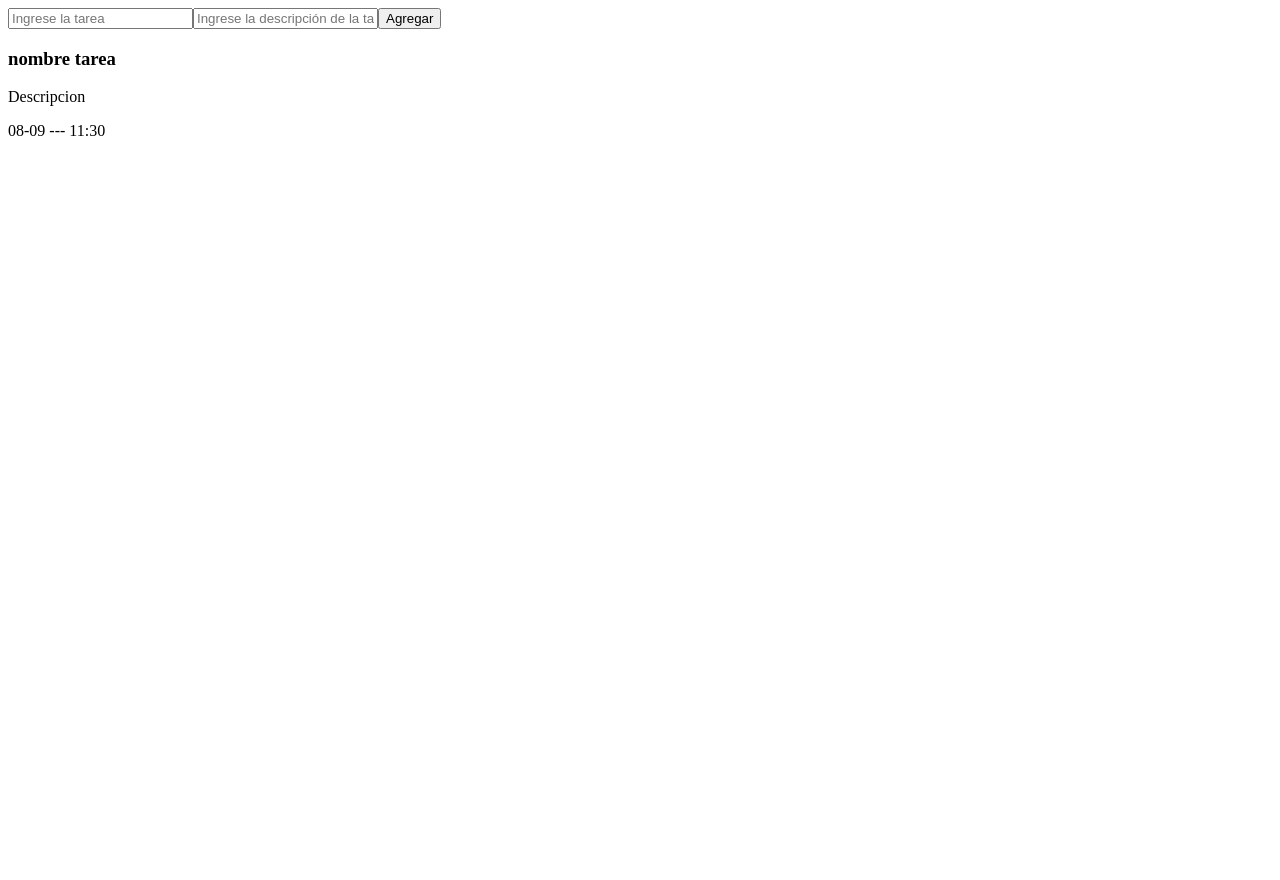
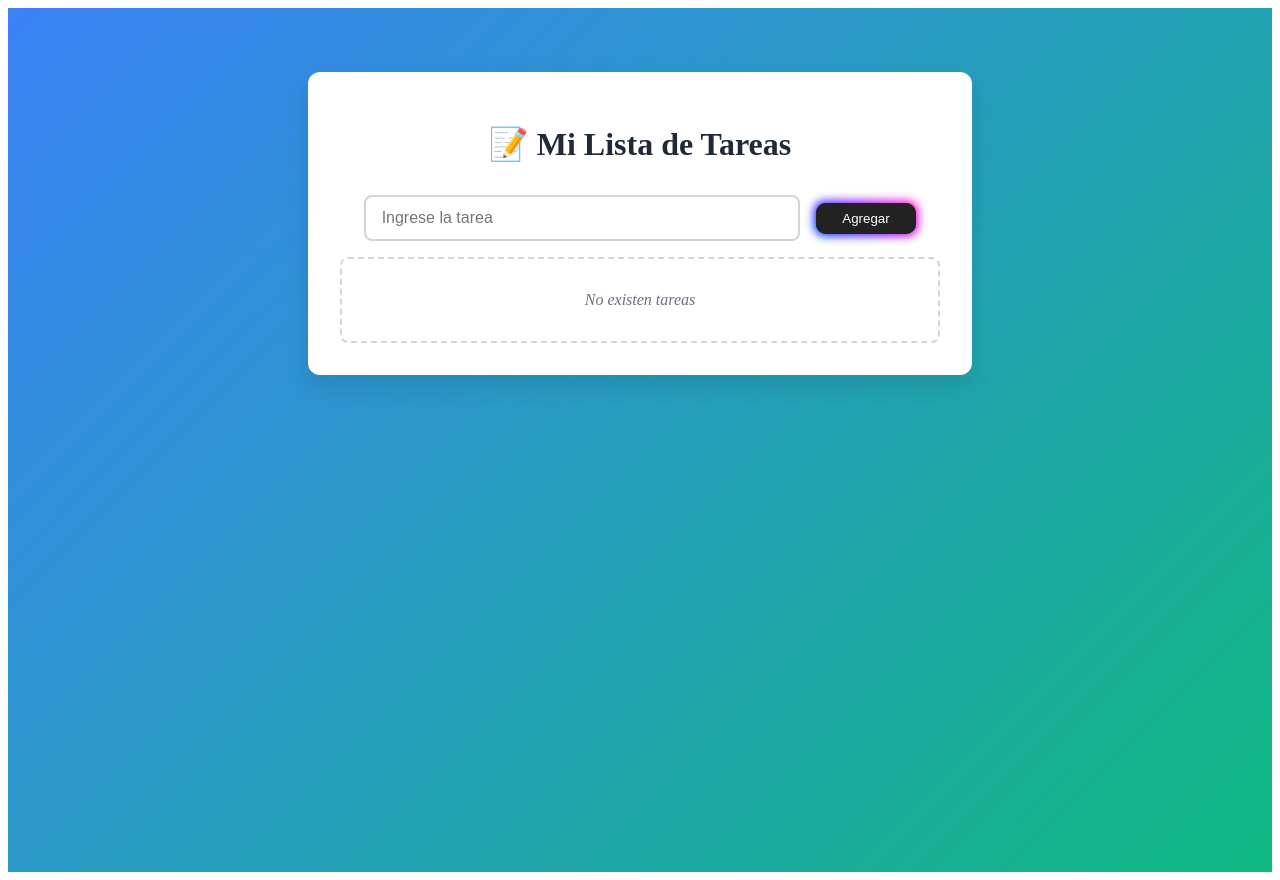
Before and after one commit to JeaustinCfwd/Todo-list-React, a React (Vite) app in the folder todo-list/: page / in a window 1280 px wide. Before the commit the page ends 800 px from the top, so only its background shows below. Built offline with nearby package versions, Linux system fonts and the light colour scheme.

Commit message:
estilos css bastante avanzados

```diff
--- /dev/null
+++ b/todo-list/db.json
@@ -0,0 +1 @@
+{"tasks":[]}
--- a/todo-list/src/components/InputTarea.jsx
+++ b/todo-list/src/components/InputTarea.jsx
@@ -2,10 +2,9 @@ import React from 'react'
 
 const InputTarea = () => {
   return (
-    <div>
-      <input type="text" placeholder='Ingrese la tarea'/>
-      <input type="text" placeholder='Ingrese la descripción de la tarea'/>
-      <button>Agregar</button>
+    <div className='form-group'>
+      <input className='input-form' type="text" placeholder='Ingrese la tarea'/>
+      <button className='button-form'>Agregar</button>
     </div>
   )
 }
--- a/todo-list/src/pages/Inicio.jsx
+++ b/todo-list/src/pages/Inicio.jsx
@@ -1,11 +1,79 @@
-import React from 'react'
+import React, { useState } from 'react'
 import InputTarea from '../components/InputTarea'
 import Tarea from '../components/Tarea'
+import '../styles/TodoApp.css'
+
 const Inicio = () => {
+  const [tasks, setTasks] = useState([])
+  const [alert, setAlert] = useState('')
+
+  // Función para agregar tarea
+  const addTask = (newTask) => {
+    setTasks([...tasks, newTask])
+    setAlert('') // Limpia la alerta si había una
+  }
+
+  // Función para mostrar alerta
+  const showAlert = (message) => {
+    setAlert(message)
+
+  }
+
+  // Función para completar/descompletar tarea
+  const toggleComplete = (taskId) => {
+    setTasks(tasks.map(task =>
+      task.id === taskId ? { ...task, completed: !task.completed } : task
+    ))
+  }
+
+  // Función para eliminar tarea
+  const deleteTask = (taskId) => {
+    setTasks(tasks.filter(task => task.id !== taskId))
+  }
+
+  // Contar tareas completadas
+  const completedCount = tasks.filter(task => task.completed).length
+
   return (
-    <div>
-      <InputTarea/>
-      <Tarea/>
+    <div className="fondo">
+      <div className="todo-container">
+        <h1 className="todo-title">📝 Mi Lista de Tareas</h1>
+
+        {/* Mostrar alerta si existe */}
+        {alert && (
+          <div className="alert">
+            {alert}
+          </div>
+        )}
+
+        {/* Contador de tareas completadas */}
+        {tasks.length > 0 && (
+          <div className="tasks-counter">
+            Tareas completadas: {completedCount} de {tasks.length}
+          </div>
+        )}
+
+        {/* Formulario para agregar tareas */}
+        <InputTarea onAddTask={addTask} showAlert={showAlert} />
+
+        {/* Lista de tareas o mensaje vacío */}
+        {tasks.length === 0 ? (
+          <div className="empty-state">
+            No existen tareas
+          </div>
+        ) : (
+          <div className="todo-list">
+            {tasks.map(task => (
+              <Tarea
+                key={task.id}
+                task={task}
+                onToggleComplete={toggleComplete}
+                onDeleteTask={deleteTask}
+              />
+            ))}
+          </div>
+        )}
+      </div>
     </div>
   )
 }
--- a/todo-list/src/styles/TodoApp.css
+++ b/todo-list/src/styles/TodoApp.css
@@ -0,0 +1,141 @@
+.fondo {
+  min-height: 100vh;
+  display: flex;
+  flex-direction: column;
+  align-items: center;
+  justify-content: flex-start;
+  padding: 2rem;
+  background: linear-gradient(135deg, #3b82f6 0%, #10b981 100%);
+}
+
+.todo-container {
+  background: white;
+  border-radius: 12px;
+  box-shadow: 0 10px 25px rgba(0, 0, 0, 0.1);
+  padding: 2rem;
+  width: 100%;
+  max-width: 600px;
+  margin-top: 2rem;
+}
+
+.todo-title {
+  text-align: center;
+  color: #1f2937;
+  margin-bottom: 2rem;
+  font-size: 2rem;
+  font-weight: bold;
+}
+
+.empty-state {
+  text-align: center;
+  color: #6b7280;
+  font-style: italic;
+  padding: 2rem;
+  border: 2px dashed #d1d5db;
+  border-radius: 8px;
+  margin-top: 1rem;
+}
+
+.alert {
+  background-color: #fef2f2;
+  border: 1px solid #fecaca;
+  color: #dc2626;
+  padding: 0.75rem 1rem;
+  border-radius: 6px;
+  margin-bottom: 1rem;
+  text-align: center;
+}
+
+.tasks-counter {
+  text-align: center;
+  margin-bottom: 1rem;
+  color: #4b5563;
+  font-weight: 500;
+}
+
+.input-form {
+  width: 100%;
+  max-width: 400px;
+  padding: 0.75rem 1rem;
+  font-size: 1rem;
+  border: 2px solid #d1d5db;
+  border-radius: 8px;
+}
+
+
+.button-form {
+  padding: 0.6em 2em;
+  border: none;
+  outline: none;
+  color: rgb(255, 255, 255);
+  background: #111;
+  cursor: pointer;
+  position: relative;
+  z-index: 0;
+  border-radius: 10px;
+  user-select: none;
+  -webkit-user-select: none;
+  touch-action: manipulation;
+}
+
+.button-form:before {
+  content: "";
+  background: linear-gradient(
+    45deg,
+    #ff0000,
+    #ff7300,
+    #fffb00,
+    #48ff00,
+    #00ffd5,
+    #002bff,
+    #7a00ff,
+    #ff00c8,
+    #ff0000
+  );
+  position: absolute;
+  top: -2px;
+  left: -2px;
+  background-size: 400%;
+  z-index: -1;
+  filter: blur(5px);
+  -webkit-filter: blur(5px);
+  width: calc(100% + 4px);
+  height: calc(100% + 4px);
+  animation: glowing-button-form 20s linear infinite;
+  transition: opacity 0.3s ease-in-out;
+  border-radius: 10px;
+}
+
+@keyframes glowing-button-form {
+  0% {
+    background-position: 0 0;
+  }
+  50% {
+    background-position: 400% 0;
+  }
+  100% {
+    background-position: 0 0;
+  }
+}
+
+.button-form:after {
+  z-index: -1;
+  content: "";
+  position: absolute;
+  width: 100%;
+  height: 100%;
+  background: #222;
+  left: 0;
+  top: 0;
+  border-radius: 10px;
+}
+
+
+.form-group {
+  display: flex;
+  justify-content: center;
+  align-items: center;
+  gap: 1rem; /* separa el input del botón */
+  flex-wrap: wrap; /* para que se acomoden bien en pantallas pequeñas */
+  margin-bottom: 1rem;
+}
```
Also changed, not shown: todo-list/src/styles/TodoForm.css (deleted), 1 other file (tests, documents, lock files or other folders).
